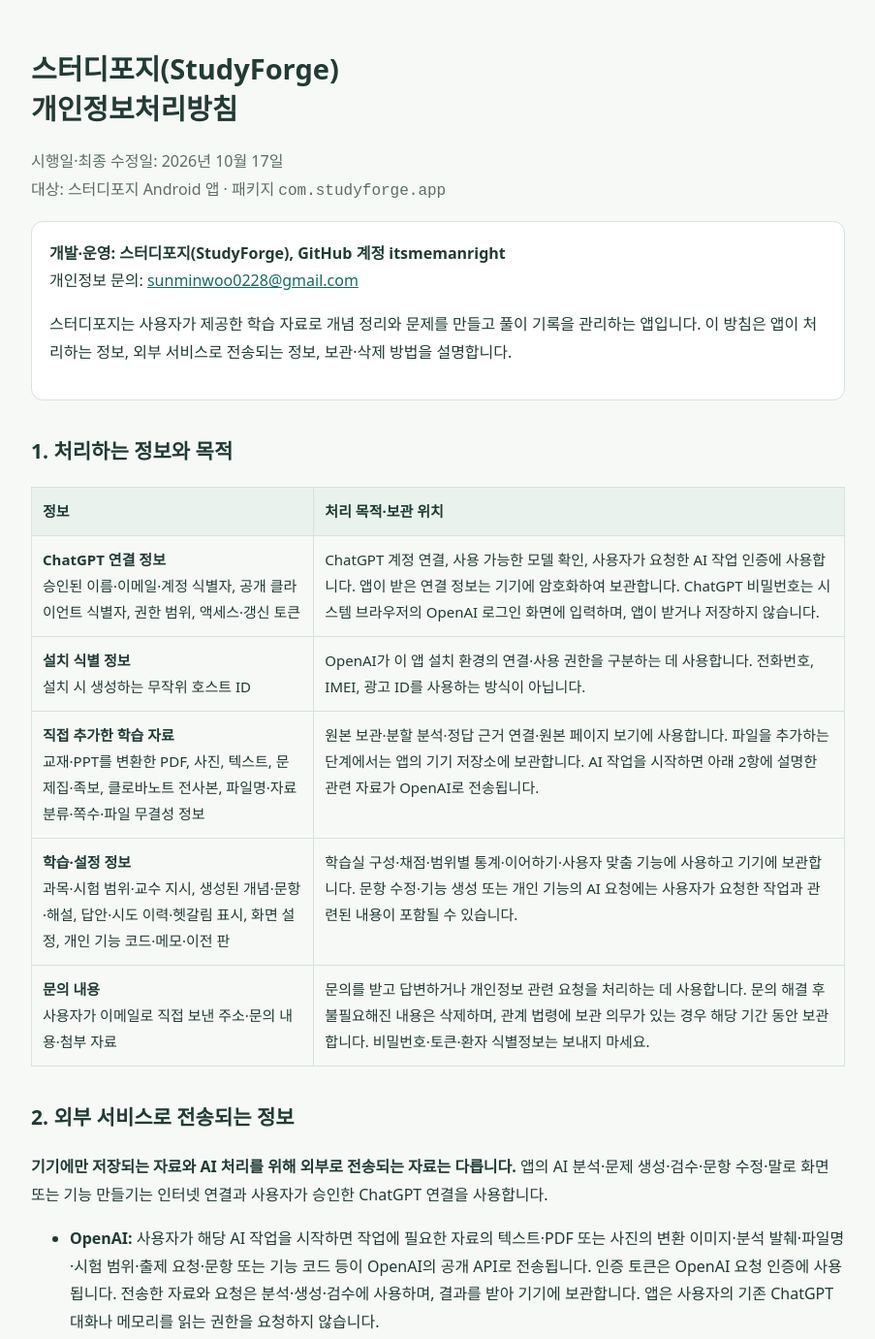
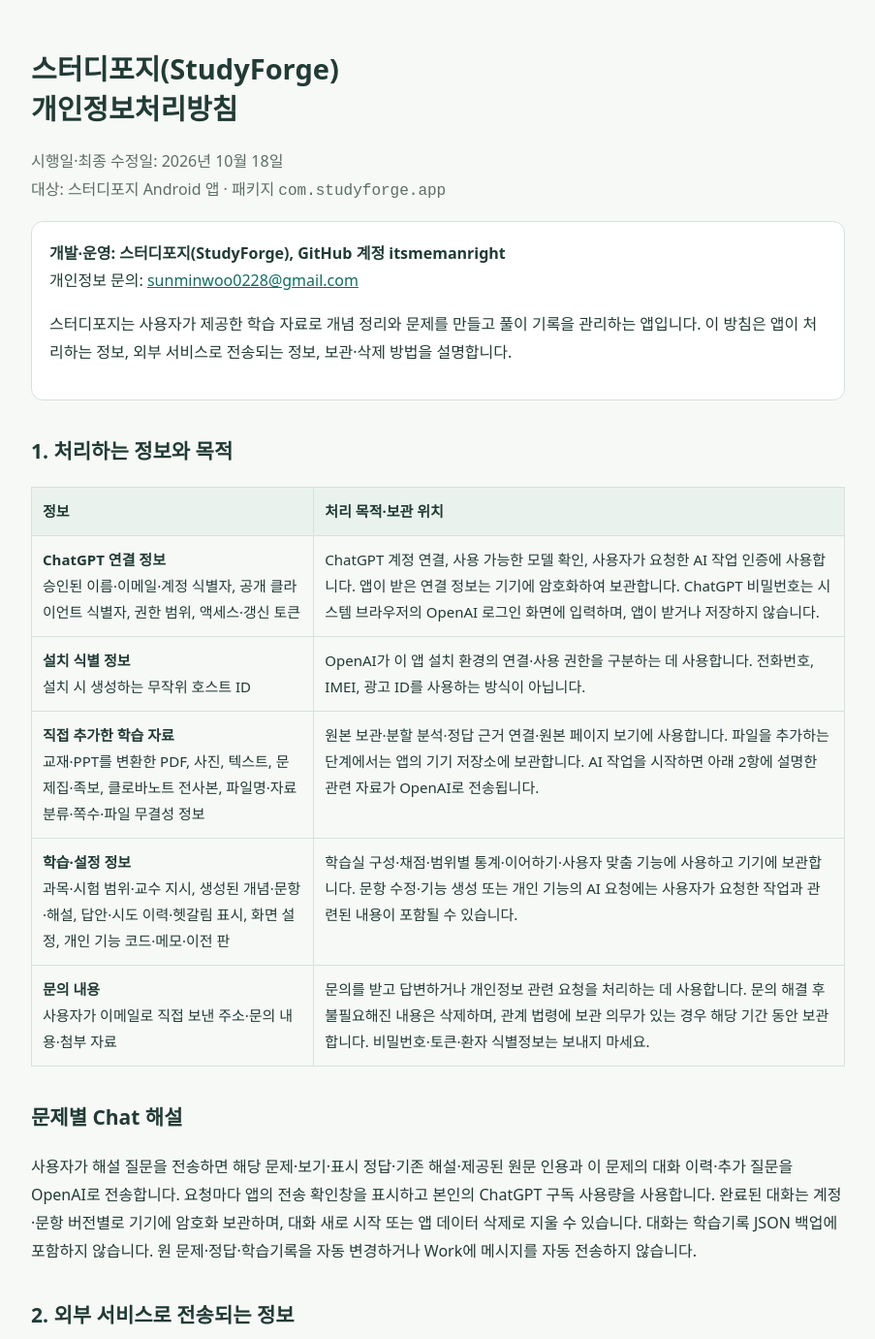
Before and after one commit to itsmemanright/studyforge-downloads, a plain HTML site: page privacy.html in a window 1280 px wide. Shown: the top 1381 px of the page at 97% size, without its empty margins (188-1091 px from the left). Drawn offline with Linux system fonts and the light colour scheme.

```diff
--- a/privacy.html
+++ b/privacy.html
@@ -1,7 +1,7 @@
 <!doctype html>
 <html lang="ko"><head><meta charset="utf-8"><meta name="viewport" content="width=device-width,initial-scale=1"><meta name="description" content="스터디포지(StudyForge) Android 앱 개인정보처리방침 및 자료·기록 삭제 안내"><meta http-equiv="Content-Security-Policy" content="default-src 'none'; style-src 'unsafe-inline'; base-uri 'none'; form-action 'none'"><title>스터디포지 개인정보처리방침</title><style>body{font:16px/1.8 system-ui,-apple-system,sans-serif;color:#213b35;background:#f7f9f7;margin:0}main{max-width:840px;margin:auto;padding:32px 20px 64px}h1{font-size:29px;line-height:1.4}h2{margin-top:34px;font-size:21px}a{color:#126c61;overflow-wrap:anywhere}table{border-collapse:collapse;width:100%;font-size:15px}td,th{border:1px solid #d7e2dd;text-align:left;padding:11px;vertical-align:top}th{background:#eaf2ee}.notice{background:white;border:1px solid #d7e2dd;border-radius:12px;padding:18px}.muted{color:#5c6e67}li{margin:8px 0}@media(max-width:600px){table,tbody,tr,td,th{display:block}thead{display:none}td{border-bottom:0}tr{margin:16px 0}tr td:last-child{border-bottom:1px solid #d7e2dd}}</style></head><body><main>
 <h1>스터디포지(StudyForge)<br>개인정보처리방침</h1>
-<p class="muted">시행일·최종 수정일: 2026년 10월 17일<br>대상: 스터디포지 Android 앱 · 패키지 <code>com.studyforge.app</code></p>
+<p class="muted">시행일·최종 수정일: 2026년 10월 18일<br>대상: 스터디포지 Android 앱 · 패키지 <code>com.studyforge.app</code></p>
 <div class="notice"><strong>개발·운영: 스터디포지(StudyForge), GitHub 계정 itsmemanright</strong><br>개인정보 문의: <a href="mailto:sunminwoo0228@gmail.com">sunminwoo0228@gmail.com</a><p>스터디포지는 사용자가 제공한 학습 자료로 개념 정리와 문제를 만들고 풀이 기록을 관리하는 앱입니다. 이 방침은 앱이 처리하는 정보, 외부 서비스로 전송되는 정보, 보관·삭제 방법을 설명합니다.</p></div>
 <h2>1. 처리하는 정보와 목적</h2>
 <table><thead><tr><th>정보</th><th>처리 목적·보관 위치</th></tr></thead><tbody>
@@ -11,7 +11,7 @@
 <tr><td><strong>학습·설정 정보</strong><br>과목·시험 범위·교수 지시, 생성된 개념·문항·해설, 답안·시도 이력·헷갈림 표시, 화면 설정, 개인 기능 코드·메모·이전 판</td><td>학습실 구성·채점·범위별 통계·이어하기·사용자 맞춤 기능에 사용하고 기기에 보관합니다. 문항 수정·기능 생성 또는 개인 기능의 AI 요청에는 사용자가 요청한 작업과 관련된 내용이 포함될 수 있습니다.</td></tr>
 <tr><td><strong>문의 내용</strong><br>사용자가 이메일로 직접 보낸 주소·문의 내용·첨부 자료</td><td>문의를 받고 답변하거나 개인정보 관련 요청을 처리하는 데 사용합니다. 문의 해결 후 불필요해진 내용은 삭제하며, 관계 법령에 보관 의무가 있는 경우 해당 기간 동안 보관합니다. 비밀번호·토큰·환자 식별정보는 보내지 마세요.</td></tr>
 </tbody></table>
-<h2>2. 외부 서비스로 전송되는 정보</h2>
+<h2>문제별 Chat 해설</h2><p>사용자가 해설 질문을 전송하면 해당 문제·보기·표시 정답·기존 해설·제공된 원문 인용과 이 문제의 대화 이력·추가 질문을 OpenAI로 전송합니다. 요청마다 앱의 전송 확인창을 표시하고 본인의 ChatGPT 구독 사용량을 사용합니다. 완료된 대화는 계정·문항 버전별로 기기에 암호화 보관하며, 대화 새로 시작 또는 앱 데이터 삭제로 지울 수 있습니다. 대화는 학습기록 JSON 백업에 포함하지 않습니다. 원 문제·정답·학습기록을 자동 변경하거나 Work에 메시지를 자동 전송하지 않습니다.</p><h2>2. 외부 서비스로 전송되는 정보</h2>
 <p><strong>기기에만 저장되는 자료와 AI 처리를 위해 외부로 전송되는 자료는 다릅니다.</strong> 앱의 AI 분석·문제 생성·검수·문항 수정·말로 화면 또는 기능 만들기는 인터넷 연결과 사용자가 승인한 ChatGPT 연결을 사용합니다.</p>
 <ul>
 <li><strong>OpenAI:</strong> 사용자가 해당 AI 작업을 시작하면 작업에 필요한 자료의 텍스트·PDF 또는 사진의 변환 이미지·분석 발췌·파일명·시험 범위·출제 요청·문항 또는 기능 코드 등이 OpenAI의 공개 API로 전송됩니다. 인증 토큰은 OpenAI 요청 인증에 사용됩니다. 전송한 자료와 요청은 분석·생성·검수에 사용하며, 결과를 받아 기기에 보관합니다. 앱은 사용자의 기존 ChatGPT 대화나 메모리를 읽는 권한을 요청하지 않습니다.</li>
```
Also changed, not shown: README.md, 1 other file.
